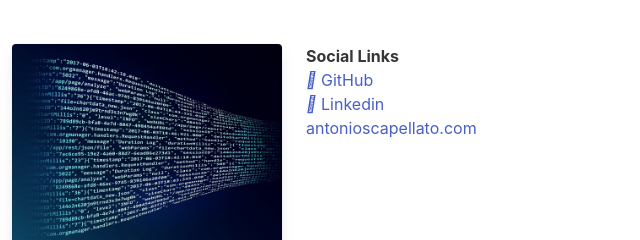
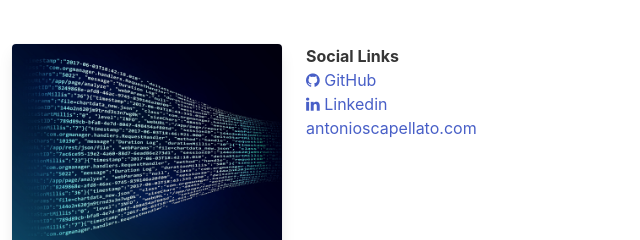
Before and after one commit to AntonioScapellato/opengraph, a plain HTML site: page index.html in a window 1280 px wide. Shown: the part 231-471 px from the top of the page, 640-1280 px from the left. Drawn offline with nearby package versions, Linux system fonts and the light colour scheme.

Commit message:
Add files via upload

```diff
--- a/index.html
+++ b/index.html
@@ -98,8 +98,8 @@
       </div>
       <div class="column">
         <p><strong>Social Links</strong></p>
-        <a href="https://github.com/AntonioScapellato"><i class="fab fa-github"></i> GitHub</a><br>
-        <a href="https://www.linkedin.com/in/antonio-scapellato/"><i class="fab fa-linkedin"></i> Linkedin</a><br>
+        <a href="https://github.com/AntonioScapellato"><i class="fa fa-github"></i> GitHub</a><br>
+        <a href="https://www.linkedin.com/in/antonio-scapellato/"><i class="fa fa-linkedin"></i> Linkedin</a><br>
         <a href="https://antonioscapellato.com">antonioscapellato.com</a><br>
       </div>
 
```
